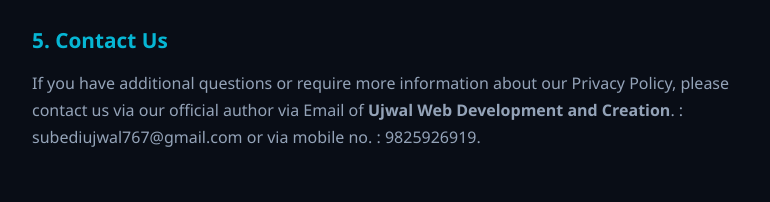
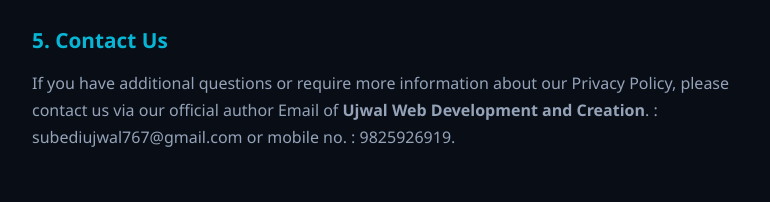
Before and after one commit to subediujwal767/Domain-checker, a website: page public/privacy.html in a window 1280 px wide. Shown: the part 1209-1411 px from the top of the page, without its empty margins (247-1017 px from the left). Drawn offline with Linux system fonts and the light colour scheme.

Commit message:
Fix formatting in privacy policy contact section

```diff
--- a/public/privacy.html
+++ b/public/privacy.html
@@ -70,7 +70,7 @@
     <p>Under European GDPR and California CCPA guidelines, users have the right to request information regarding data usage. Because DomainCheck does not collect personal user profiles, accounts, or stored personal data, no user tracking database exists to sell, process, or share.</p>
 
     <h2>5. Contact Us</h2>
-    <p>If you have additional questions or require more information about our Privacy Policy, please contact us via our official author via Email of <strong>Ujwal Web Development and Creation</strong>.  : subediujwal767@gmail.com or via mobile no. : 9825926919.</p>
+    <p>If you have additional questions or require more information about our Privacy Policy, please contact us via our official author Email of <strong>Ujwal Web Development and Creation</strong>.  : subediujwal767@gmail.com or mobile no. : 9825926919.</p>
   </main>
 
   <footer>
```
